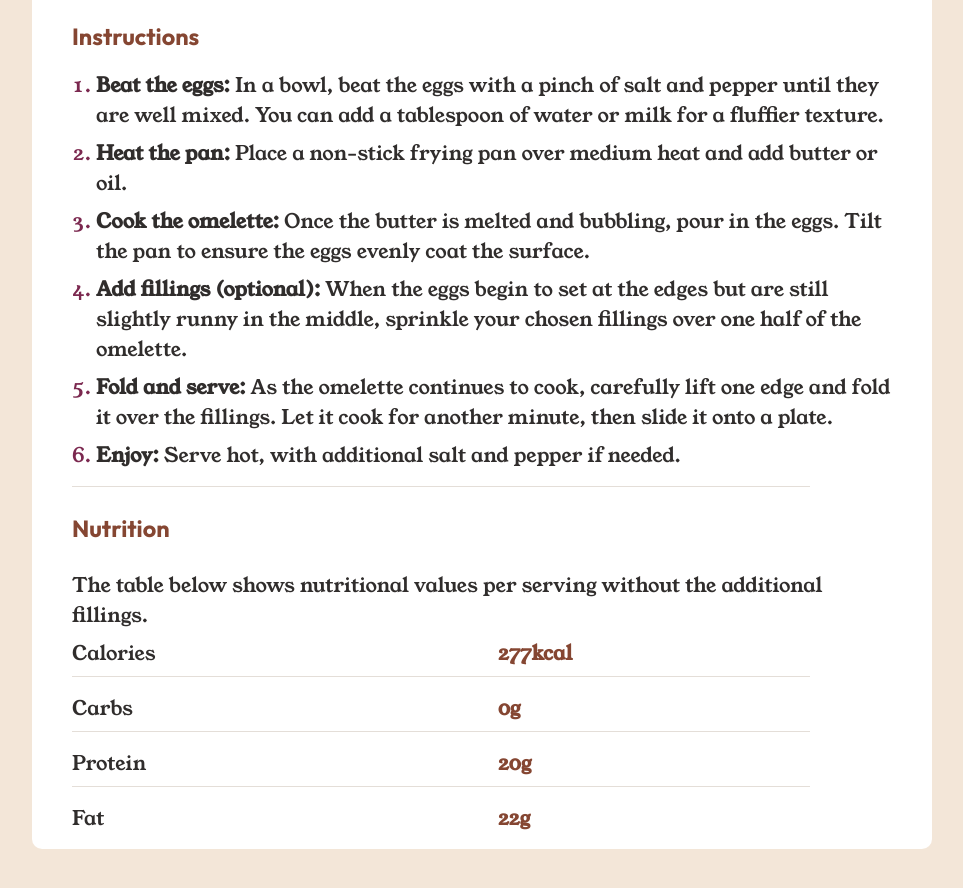
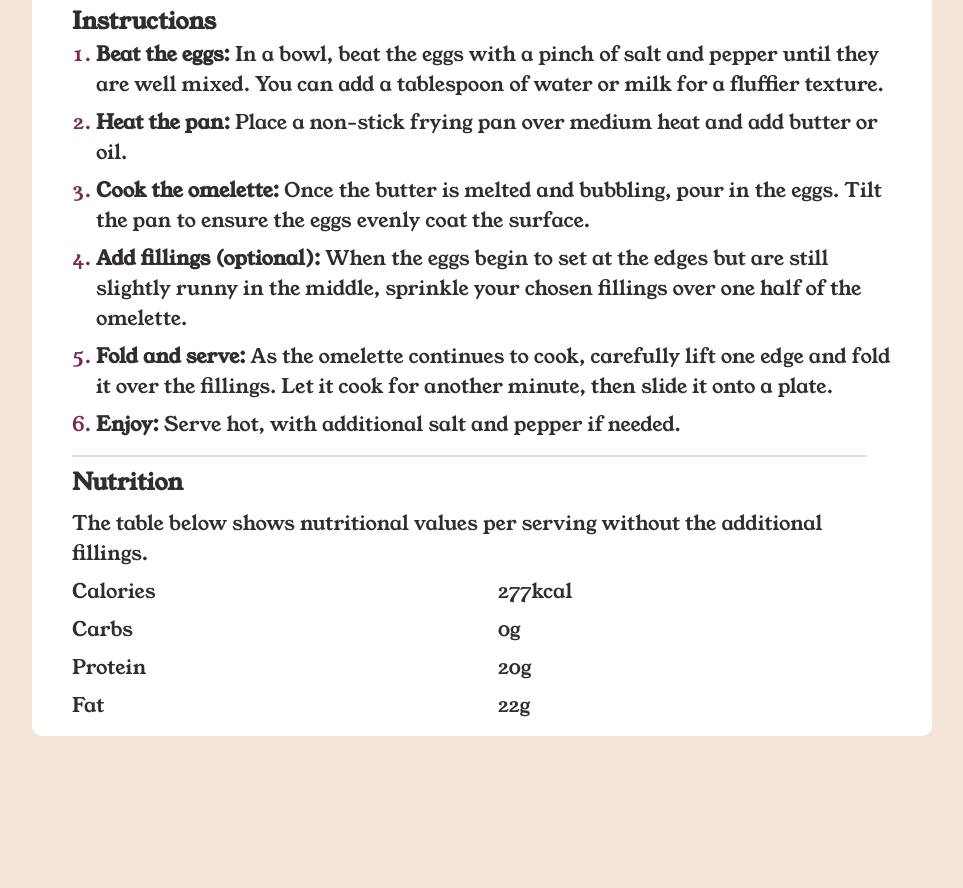
Before and after one commit to sajedaalmanaseer/recipe-page-main, a plain HTML site: page index.html in a window 1280 px wide. Shown: the part 1152-2040 px from the top of the page, without its empty margins (158-1121 px from the left). After the commit the page ends 1952 px from the top, so only its background shows below. Drawn offline with Linux system fonts and the light colour scheme.

Commit message:
Update index.css

```diff
--- a/index.css
+++ b/index.css
@@ -42,9 +42,8 @@ body {
     margin-left: 1.5rem;
 
 }
-h2,h3{
-    font-family:'Outfit', serif;
-}
+
+
 
 .text-menu {
     font-size: 20px;
@@ -85,7 +84,7 @@ ul li::marker, ol li::marker {
     color: var(--card-color);
 }
 
-h3 {
+h2 {
     color: var(--title-color);
     padding: 1rem 0;
 }
@@ -96,13 +95,17 @@ h3 {
     gap: 1rem;
 }
 
-.line, .table-line {
-    width: 90%;
-    max-width: 900px;
-    height: 1px;
+.line{
+    width: 97%;
+    max-width: 990px;
+    height: 2px;
     background-color: var(--line-color);
     margin: 0.5rem 0;
+
 }
+ .table-line {
+    width: 90%;
+
 
 .g-coior {
     color: var(--title-color);
@@ -113,8 +116,8 @@ h3 {
 
     .attribution {
         margin: 0rem ;
+    }
 
-    }
     .Food-Image {
         width: 100%;
         max-width: 375px;
```
